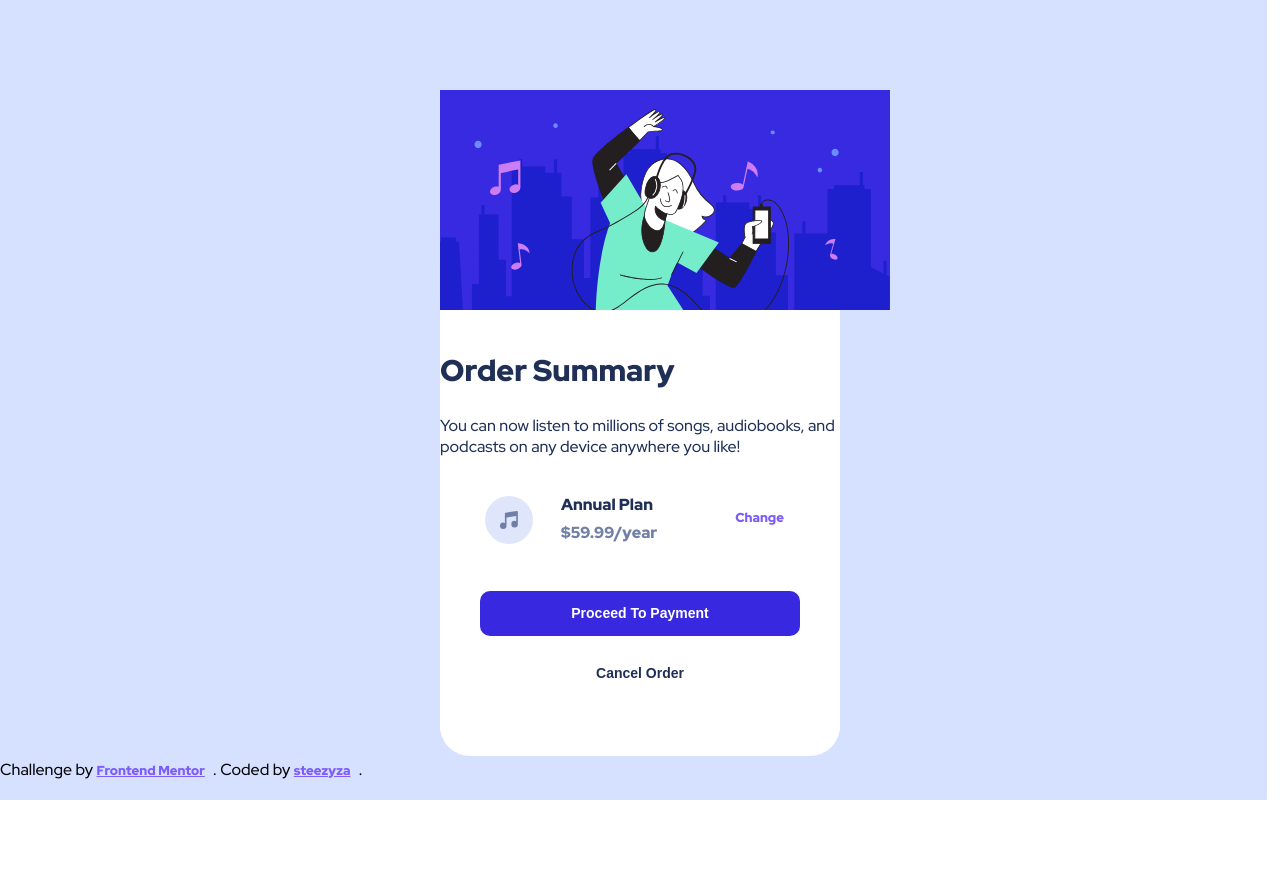
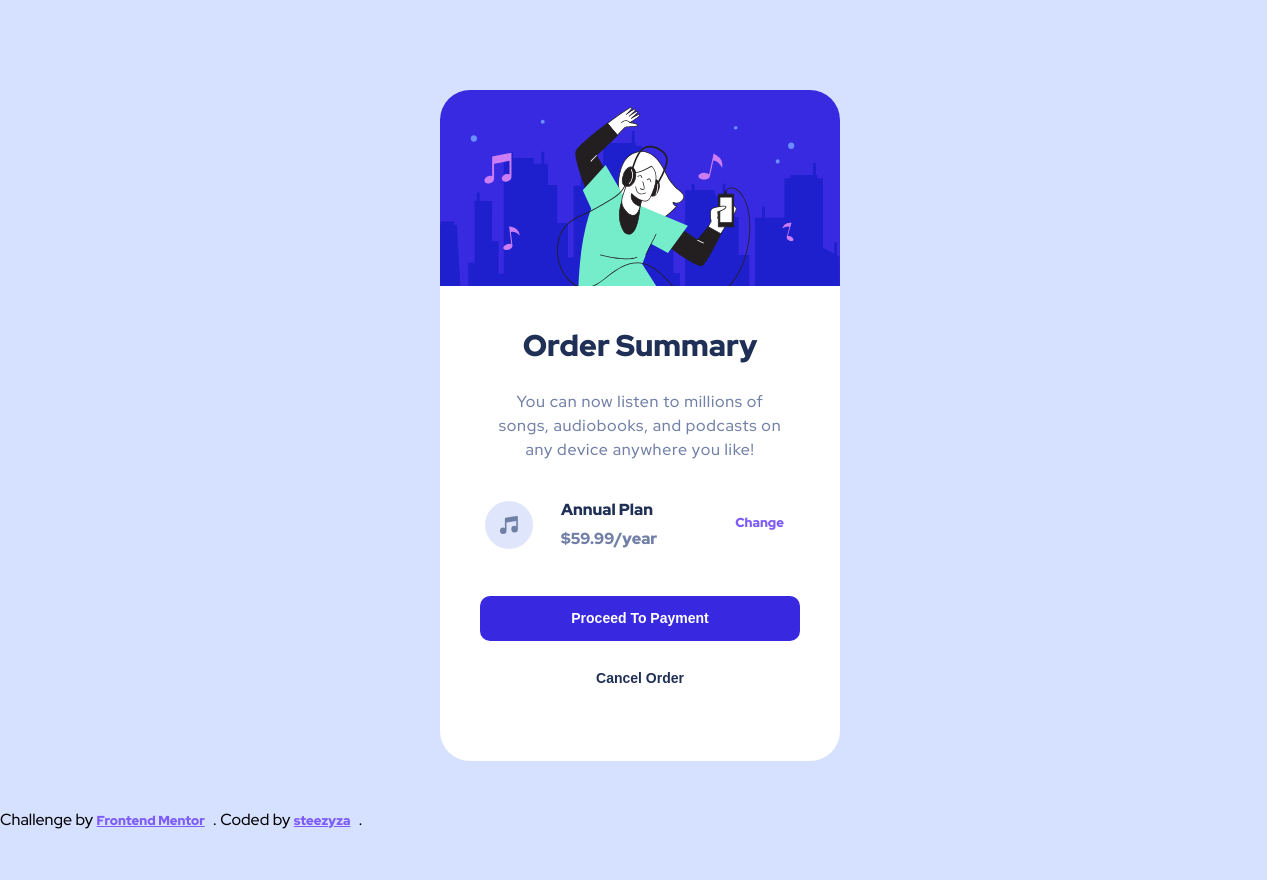
Before and after one commit to steezyza/order-component, a plain HTML site: page index.html in a window 1280 px wide. Before the commit the page ends 800 px from the top, so only its background shows below. Drawn offline with Linux system fonts and the light colour scheme.

Commit message:
sync HTML semantics changes with style.css

```diff
--- a/css/style.css
+++ b/css/style.css
@@ -53,16 +53,16 @@ body {
     background-color: white;
 }
 
-.top-wrapper img {
+header img {
     width: 400px;
     border-radius: 30px 30px 0px 0px;
 }
 
-.summary {
+main {
     text-align: center;
 }
 
-.summary p {
+main p {
     padding: 0 50px;
     color: hsl(224, 23%, 55%);
     font-weight: 500;
@@ -131,6 +131,6 @@ a {
     background-color: hsl(253, 94%, 67%);
   }
 
-  .attribution {
+  footer {
       margin-top: 50px;
   }
```
